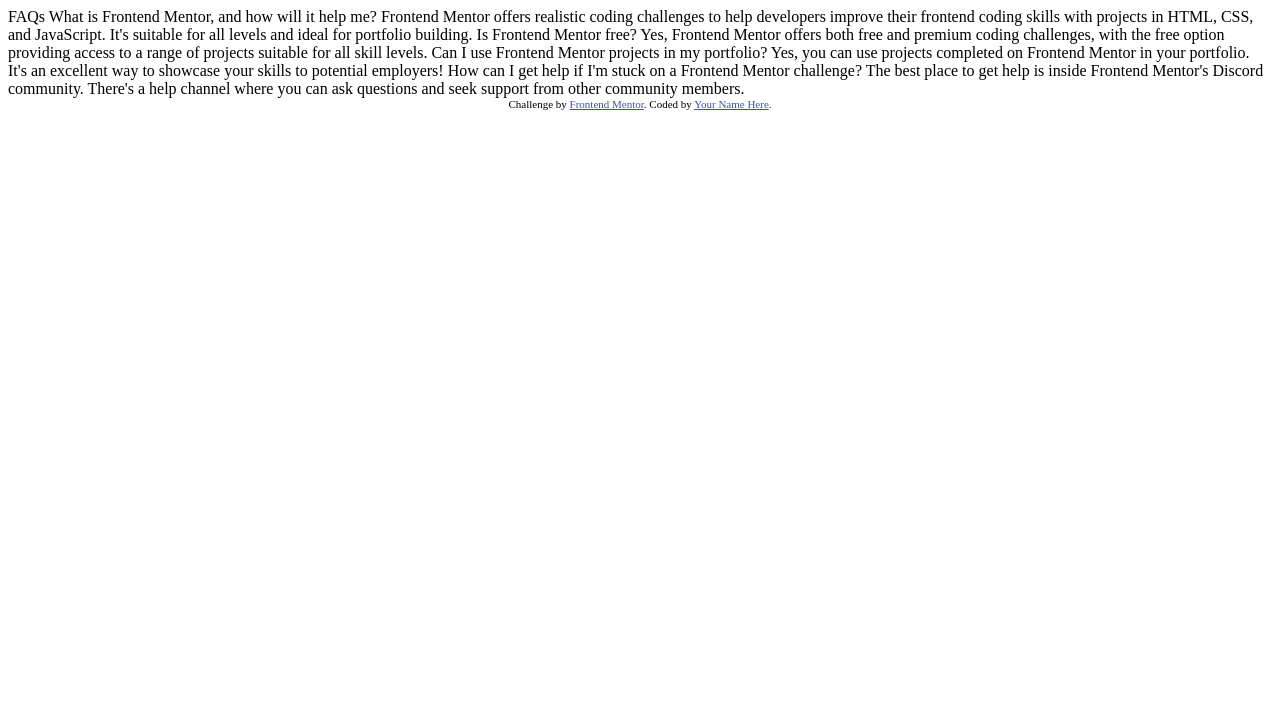
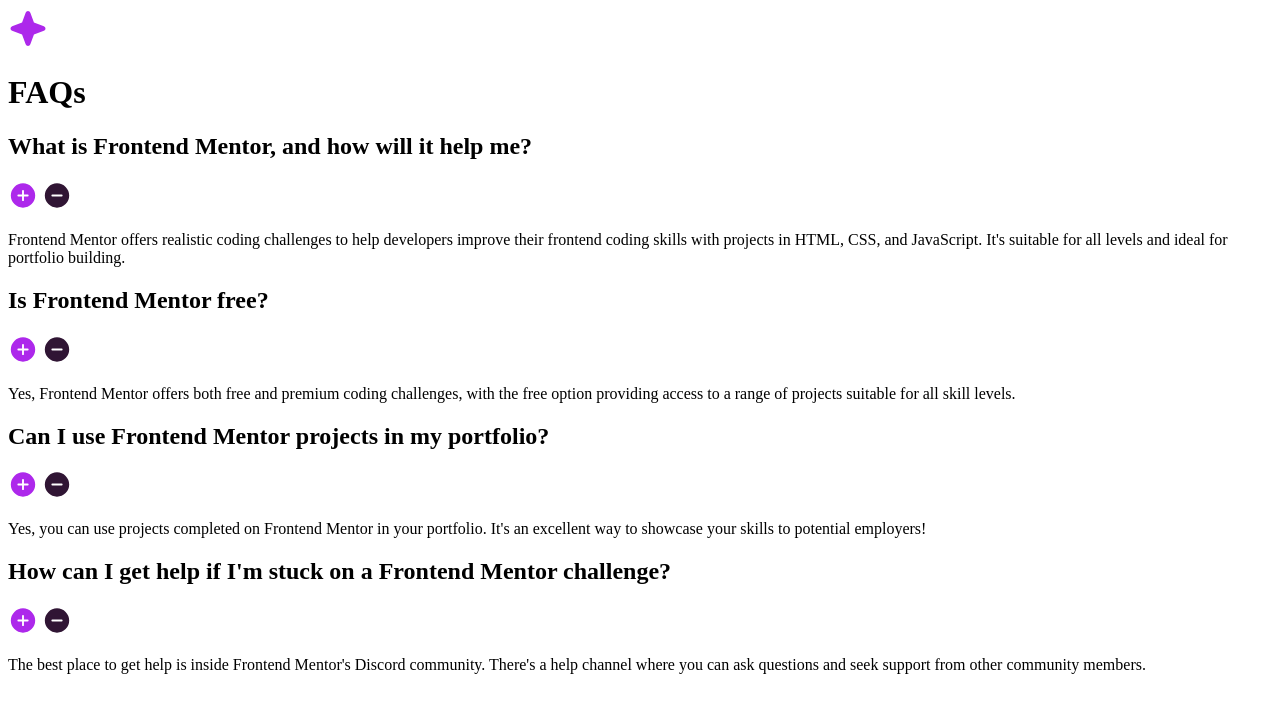
Before and after one commit to jorgecorderozx/frontendmentor-accordion, a plain HTML site: page index.html in a window 1280 px wide. Drawn offline with Linux system fonts and the light colour scheme.

Commit message:
HTML setup, new css file

```diff
--- a/index.html
+++ b/index.html
@@ -1,48 +1,66 @@
 <!DOCTYPE html>
 <html lang="en">
+
 <head>
   <meta charset="UTF-8">
-  <meta name="viewport" content="width=device-width, initial-scale=1.0"> <!-- displays site properly based on user's device -->
+  <meta name="viewport" content="width=device-width, initial-scale=1.0">
+  <!-- displays site properly based on user's device -->
 
   <link rel="icon" type="image/png" sizes="32x32" href="./assets/images/favicon-32x32.png">
+  <link rel="preconnect" href="https://fonts.googleapis.com">
+  <link rel="preconnect" href="https://fonts.gstatic.com" crossorigin>
+  <link href="https://fonts.googleapis.com/css2?family=Work+Sans:ital,wght@0,100..900;1,100..900&display=swap"
+    rel="stylesheet">
+    <link rel="stylesheet" href="styles.css">
 
   <title>Frontend Mentor | FAQ accordion</title>
+</head>
 
-  <!-- Feel free to remove these styles or customise in your own stylesheet 👍 -->
-  <style>
-    .attribution { font-size: 11px; text-align: center; }
-    .attribution a { color: hsl(228, 45%, 44%); }
-  </style>
-</head>
 <body>
 
-  FAQs
-
-  What is Frontend Mentor, and how will it help me?
-
+  <main class="main-card">
+    <div class="flex-container">
+      <img src="assets/images/icon-star.svg">
+      <h1>FAQs</h1>
+    </div>
+    <div class="accordion-container flex-container">
+      <h2>What is Frontend Mentor, and how will it help me?</h2>
+      <img src="assets/images/icon-plus.svg">
+      <img src="assets/images/icon-minus.svg">
+    </div>
+    <p>
       Frontend Mentor offers realistic coding challenges to help developers improve their
       frontend coding skills with projects in HTML, CSS, and JavaScript. It's suitable for
       all levels and ideal for portfolio building.
-
-  Is Frontend Mentor free?
-
+    </p>
+    <div class="accordion-container flex-container">
+      <h2>Is Frontend Mentor free?</h2>
+      <img src="assets/images/icon-plus.svg">
+      <img src="assets/images/icon-minus.svg">
+    </div>
+    <p>
       Yes, Frontend Mentor offers both free and premium coding challenges, with the free
       option providing access to a range of projects suitable for all skill levels.
-
-  Can I use Frontend Mentor projects in my portfolio?
-
+    </p>
+    <div class="accordion-container flex-container">
+      <h2>Can I use Frontend Mentor projects in my portfolio?</h2>
+      <img src="assets/images/icon-plus.svg">
+      <img src="assets/images/icon-minus.svg">
+    </div>
+    <p>
       Yes, you can use projects completed on Frontend Mentor in your portfolio. It's an excellent
       way to showcase your skills to potential employers!
-
-  How can I get help if I'm stuck on a Frontend Mentor challenge?
-
+    </p>
+    <div class="accordion-container">
+      <h2>How can I get help if I'm stuck on a Frontend Mentor challenge?</h2>
+      <img src="assets/images/icon-plus.svg">
+      <img src="assets/images/icon-minus.svg">
+    </div>
+    <p>
       The best place to get help is inside Frontend Mentor's Discord community. There's a help
       channel where you can ask questions and seek support from other community members.
+    </p>
+  </main>
+</body>
 
-
-  <div class="attribution">
-    Challenge by <a href="https://www.frontendmentor.io?ref=challenge" target="_blank">Frontend Mentor</a>.
-    Coded by <a href="#">Your Name Here</a>.
-  </div>
-</body>
 </html>
```
Also changed, not shown: styles.css (added). Lines whose indentation alone changed are shown as unchanged.
